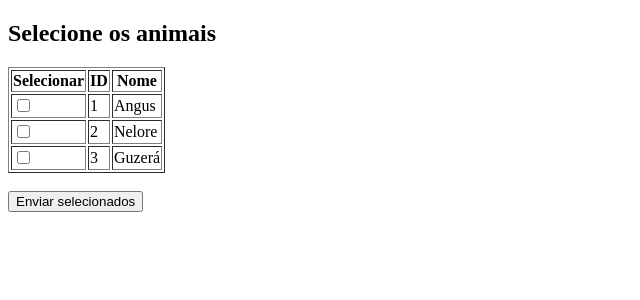
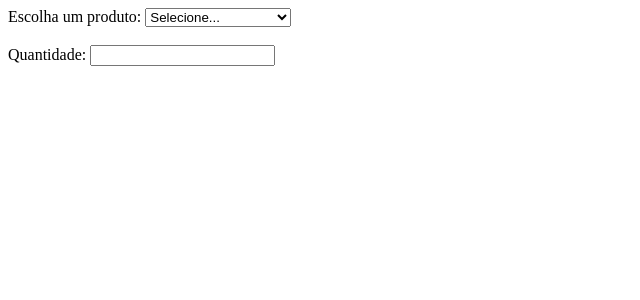
Before and after one commit to AlexC2624/registro, a Flask app: page /teste in a window 1280 px wide. Shown: the top 300 px of the page, without its empty margins (0-640 px from the left). Run offline with Flask 3, Linux system fonts and the light colour scheme; parts of the project's set-up code (start-up, migrations or seed data) failed here and were passed over.

Commit message:
atualizado o template HTML para incluir seleção de produto e quantidade, removendo a tabela de animais

```diff
--- a/templates/teste.html
+++ b/templates/teste.html
@@ -2,65 +2,32 @@
 <html lang="pt-BR">
 <head>
   <meta charset="UTF-8">
-  <title>Enviar IDs selecionados</title>
+  <title>Exemplo de Lista com Input</title>
 </head>
 <body>
+  <label for="produto">Escolha um produto:</label>
+  <select id="produto" name="produto">
+    <option value="" disabled selected>Selecione...</option>
+    <option value="milho" data-max="100">Milho (máximo 100)</option>
+    <option value="soja" data-max="50">Soja (máximo 50)</option>
+    <option value="ração" data-max="200">Ração (máximo 200)</option>
+  </select>
 
-  <h2>Selecione os animais</h2>
+  <br><br>
 
-  <form action="/processar" method="POST">
-    <table border="1">
-      <thead>
-        <tr>
-          <th>Selecionar</th>
-          <th>ID</th>
-          <th>Nome</th>
-        </tr>
-      </thead>
-      <tbody id="tabelaAnimais">
-        <!-- Preenchido com JS -->
-      </tbody>
-    </table>
-
-    <br>
-    <button type="submit">Enviar selecionados</button>
-  </form>
+  <label for="quantidade">Quantidade:</label>
+  <input type="number" id="quantidade" name="quantidade" min="1" required>
 
   <script>
-    // Lista de listas: [id, nome]
-    const animais = [
-      [1, "Angus"],
-      [2, "Nelore"],
-      [3, "Guzerá"]
-    ];
+    const selectProduto = document.getElementById("produto");
+    const inputQuantidade = document.getElementById("quantidade");
 
-    const tabela = document.getElementById("tabelaAnimais");
-
-    animais.forEach(function (animal) {
-      const linha = document.createElement("tr");
-
-      // Coluna 1 - checkbox
-      const colCheck = document.createElement("td");
-      const checkbox = document.createElement("input");
-      checkbox.type = "checkbox";
-      checkbox.name = "animaisSelecionados[]";
-      checkbox.value = animal[0];  // ID
-      colCheck.appendChild(checkbox);
-
-      // Coluna 2 - ID
-      const colId = document.createElement("td");
-      colId.textContent = animal[0];
-
-      // Coluna 3 - Nome
-      const colNome = document.createElement("td");
-      colNome.textContent = animal[1];
-
-      linha.appendChild(colCheck);
-      linha.appendChild(colId);
-      linha.appendChild(colNome);
-      tabela.appendChild(linha);
+    selectProduto.addEventListener("change", () => {
+      const max = selectProduto.options[selectProduto.selectedIndex].dataset.max;
+      inputQuantidade.max = max;
+      inputQuantidade.value = ""; // limpa o campo para evitar valores inválidos
+      inputQuantidade.placeholder = `Máx: ${max}`;
     });
   </script>
-
 </body>
 </html>
```
